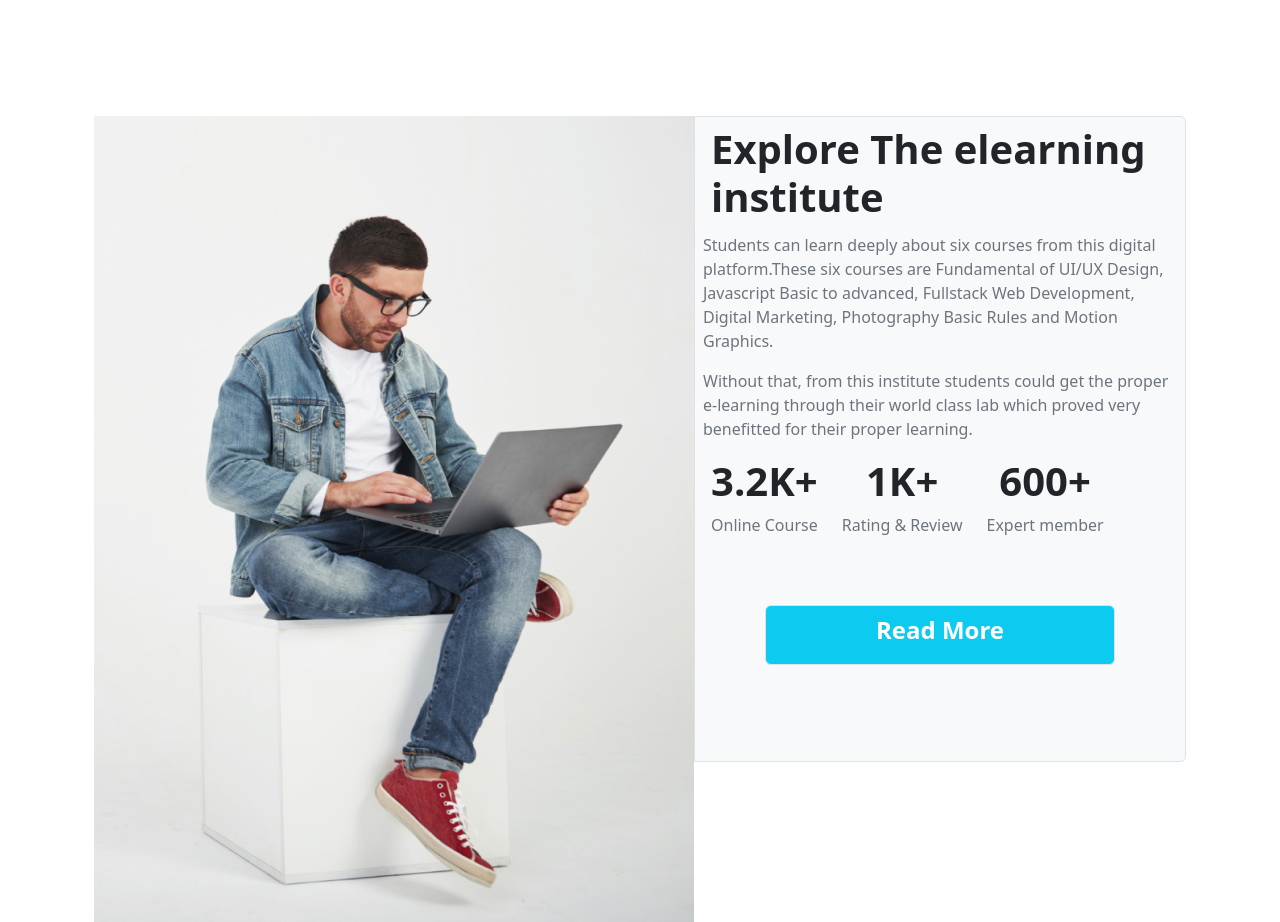
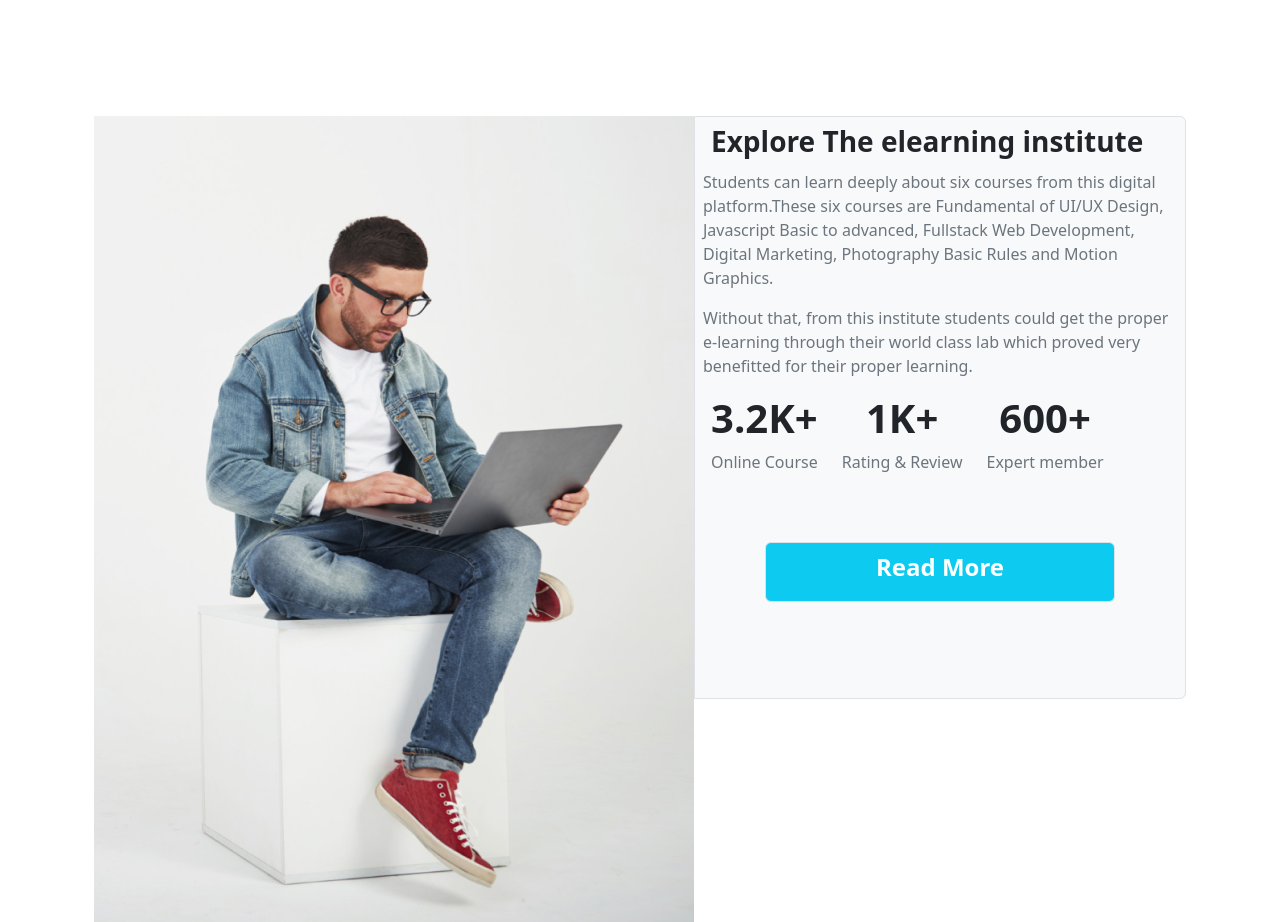
Before and after one commit to SubrinaJhumur/Web-Tech, a plain HTML site: page index.html in a window 1280 px wide. Shown: the part 1840-2762 px from the top of the page. Drawn offline with nearby package versions, Linux system fonts and the light colour scheme.

Commit message:
committed 10th

```diff
--- a/index.html
+++ b/index.html
@@ -149,7 +149,7 @@
           <div class="col d-flex align-items-start">
             <img class="img-fluid" src="images/working.png" alt="">
            <div class="p-2 border bg-light mb-5 pb-5 rounded-end">
-            <h1 class="fs-1 fw-bold ps-2 text-start pb-1">Explore The elearning <br>institute </h1>
+            <h1 class="fs-3 fw-bold ps-2 text-start pb-1">Explore The elearning institute </h1>
             <p class="fs-6 text-start text-secondary">Students can learn deeply about six courses from this digital platform.These six courses are Fundamental of UI/UX Design, Javascript Basic to advanced, Fullstack Web Development, Digital Marketing, Photography Basic Rules and Motion Graphics.</p>
             <p class="fs-6 text-start text-secondary"> Without that, from this institute students could get the proper e-learning through their world class lab which proved very benefitted for their proper learning.</p>
             <div class="d-flex flex-row">
```
